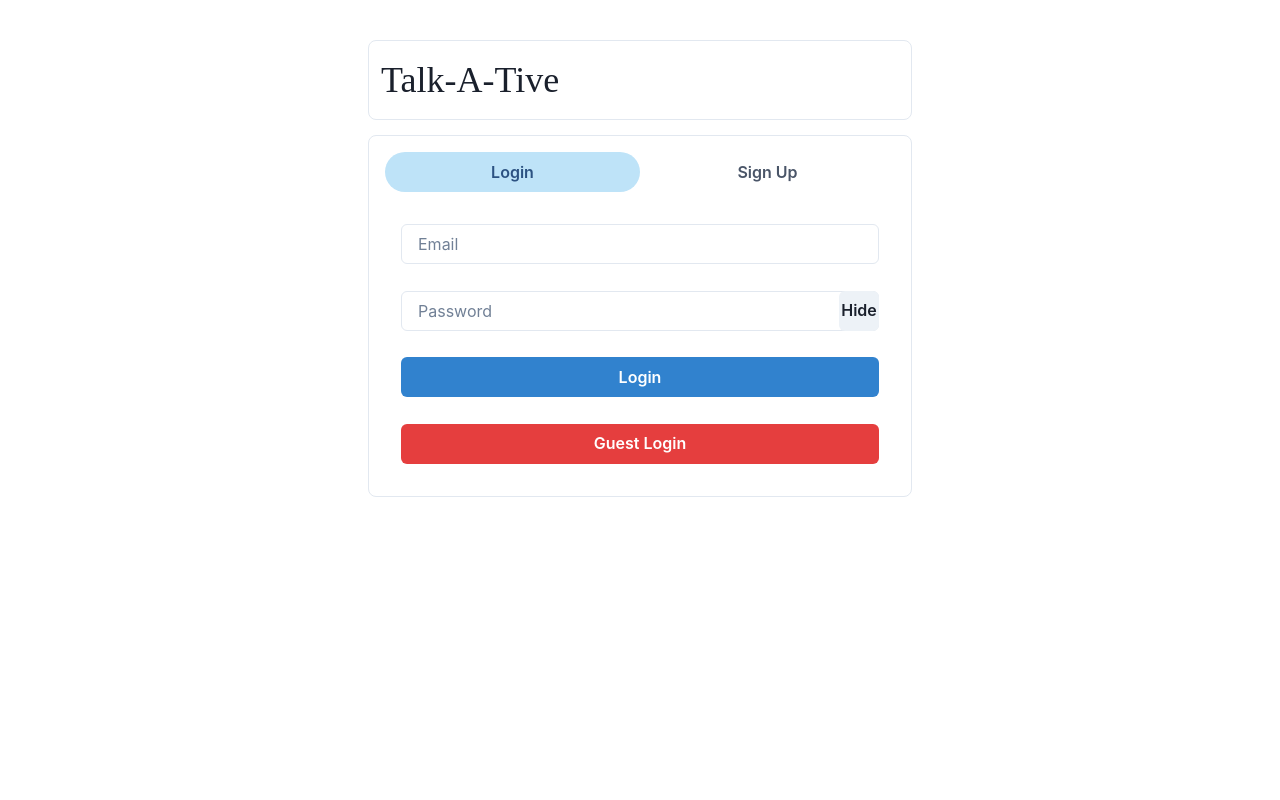
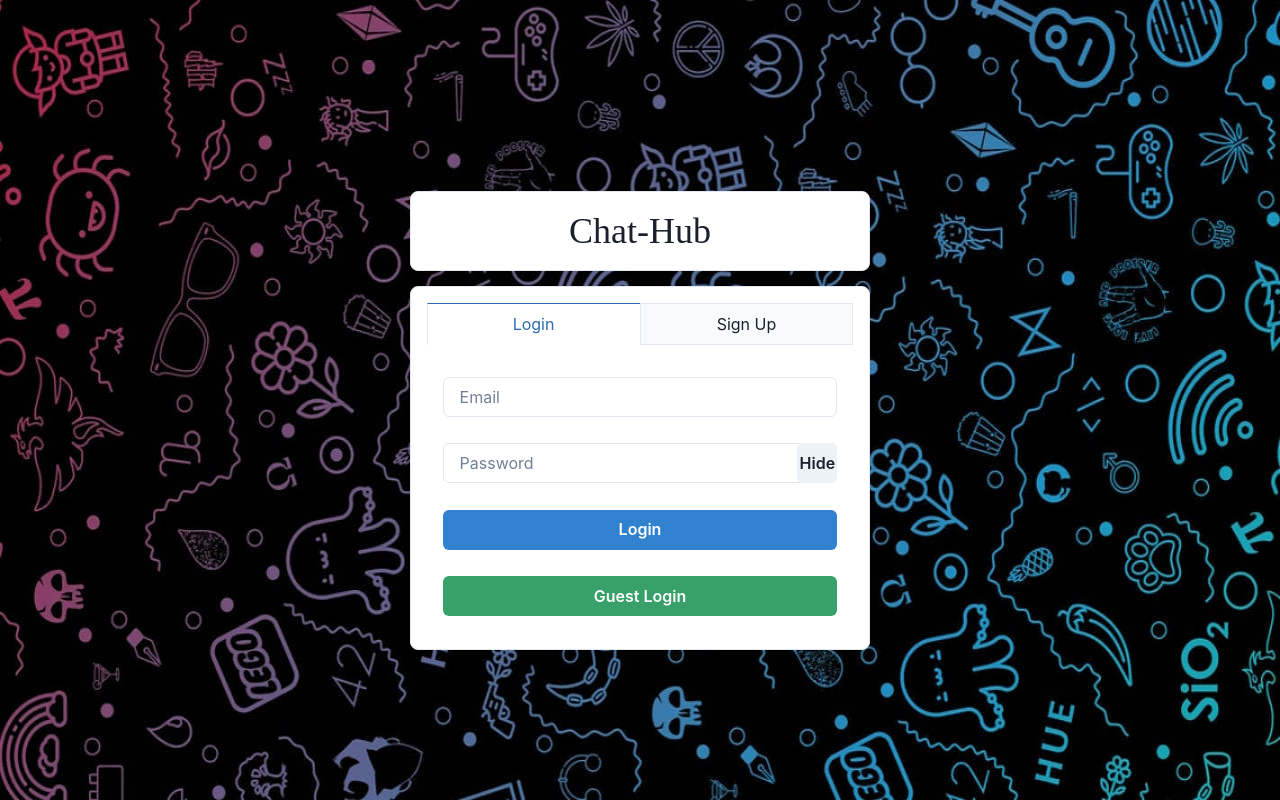
Before and after one commit to Ashu2309/My-Chat, a React (Create React App) app in the folder client/: page / in a window 1280 px wide. Built offline with nearby package versions, Linux system fonts and the light colour scheme.

Commit message:
UI homepage

```diff
--- a/client/src/Pages/HomePage.jsx
+++ b/client/src/Pages/HomePage.jsx
@@ -12,6 +12,7 @@ import { useEffect } from "react";
 import { useNavigate } from "react-router-dom";
 import Login from "../components/Authentication/Login";
 import Signup from "../components/Authentication/Signup";
+import chat_bg from "../Assets/Img/bg_chat.jpg"
 
 function Homepage() {
     const navigate = useNavigate();
@@ -22,29 +23,29 @@ function Homepage() {
     }, []);
 
     return (
-        <Container maxW="xl" centerContent>
+        <Box height="100vh" style={{ backgroundImage: `url(${chat_bg})`, backgroundSize: "100% 100%" }} width="100vw !important" display="flex" alignItems="center" flexDirection="column" paddingX="4rem" justifyContent="center">
             <Box
                 d="flex"
                 justifyContent="center"
                 p={3}
                 bg="white"
-                w="100%"
+                w={{ lg: "40%", md: "80%", base: "100%" }}
                 m="40px 0 15px 0"
                 borderRadius="lg"
                 borderWidth="1px"
             >
-                <Text fontSize="4xl" fontFamily="Work sans">
-                    Talk-A-Tive
+                <Text fontSize="4xl" fontFamily="Work sans" textAlign="center">
+                    Chat-Hub
                 </Text>
             </Box>
-            <Box bg="white" w="100%" p={4} borderRadius="lg" borderWidth="1px">
-                <Tabs isFitted variant="soft-rounded">
+            <Box bg="white" w={{ lg: "40%", md: "80%", base: "100%" }} p={4} borderRadius="lg" borderWidth="1px">
+                <Tabs isFitted variant="enclosed-colored">
                     <TabList mb="1em">
                         <Tab>Login</Tab>
                         <Tab>Sign Up</Tab>
                     </TabList>
                     <TabPanels>
-                        <TabPanel>
+                        <TabPanel >
                             <Login />
                         </TabPanel>
                         <TabPanel>
@@ -53,7 +54,8 @@ function Homepage() {
                     </TabPanels>
                 </Tabs>
             </Box>
-        </Container>
+
+        </Box>
     );
 }
 
--- a/client/src/components/Authentication/Login.js
+++ b/client/src/components/Authentication/Login.js
@@ -58,7 +58,7 @@ const Login = () => {
                     </InputGroup>
                 </FormControl>
                 <Button variant='solid' colorScheme='blue' w='100%' onClick={handleSubmit}>Login</Button>
-                <Button variant='solid' colorScheme='red' w='100%' onClick={() => { setinput({ "email": "guest@example.com", "password": "123456" }) }}>Guest Login</Button>
+                <Button variant='solid' colorScheme='green' w='100%' onClick={() => { setinput({ "email": "guest@example.com", "password": "123456" }) }}>Guest Login</Button>
             </VStack >
         </>
     )
--- a/client/src/components/ChatComponents/ChatSearch.js
+++ b/client/src/components/ChatComponents/ChatSearch.js
@@ -75,12 +75,7 @@ const ChatSearch = ({ searchModal, setSearchModal }) => {
 
                 </DrawerBody>
 
-                <DrawerFooter>
-                    <Button variant='outline' mr={3} onClick={handleCloseModal}>
-                        Cancel
-                    </Button>
-                    <Button colorScheme='blue'>Save</Button>
-                </DrawerFooter>
+
             </DrawerContent>
         </Drawer>
     );
--- a/client/src/components/ChatComponents/TopBar.js
+++ b/client/src/components/ChatComponents/TopBar.js
@@ -37,7 +37,7 @@ const TopBar = () => {
                     <>
                         <Box display="flex" justifyContent={'space-between'} padding="10px" backgroundColor={'#f6f4f4'} className='topbar' >
                             <Button variant={'ghost'} onClick={() => setSearchModal(true)} > Search <Search2Icon margin={2} /></Button>
-                            <Heading>Chat - App</Heading>
+                            <Heading>Chat-Hub</Heading>
                             <Box display="flex" gap={2}>
                                 <Menu>
                                     <MenuButton position="relative">
```
